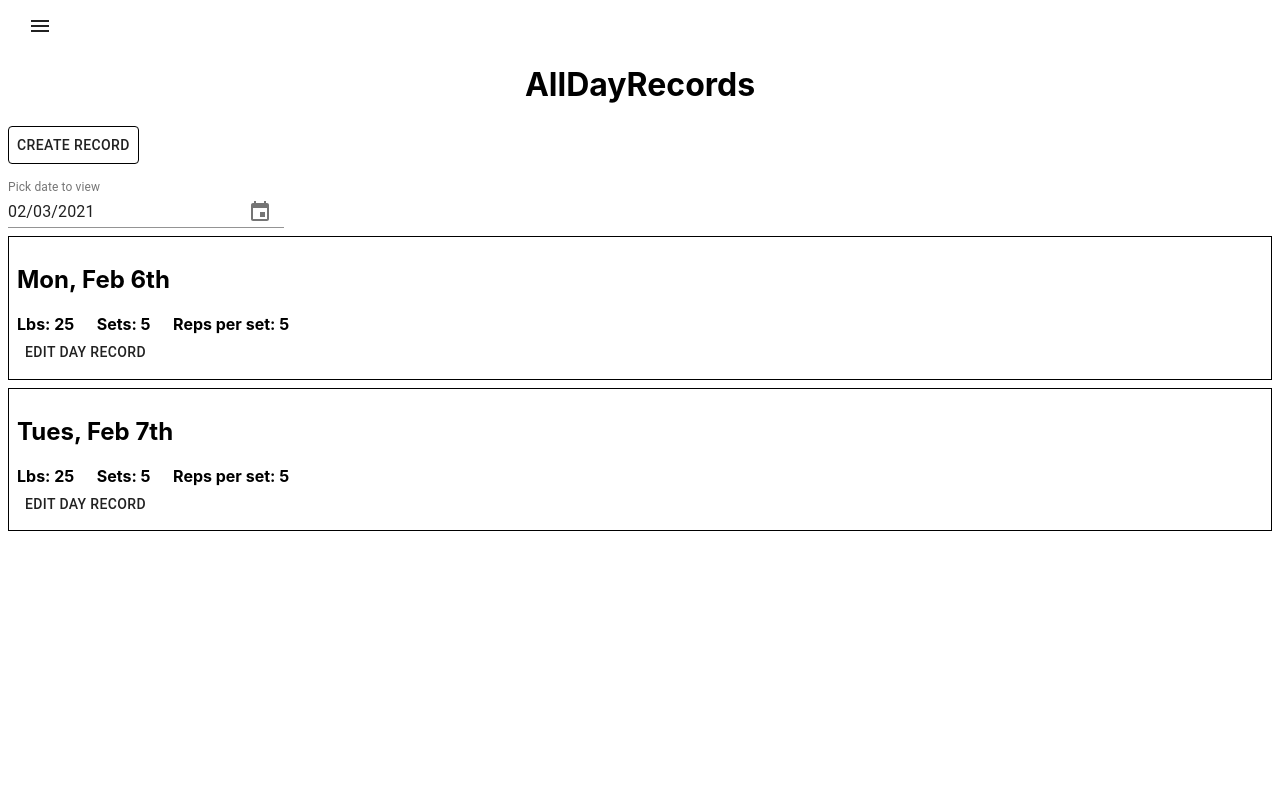
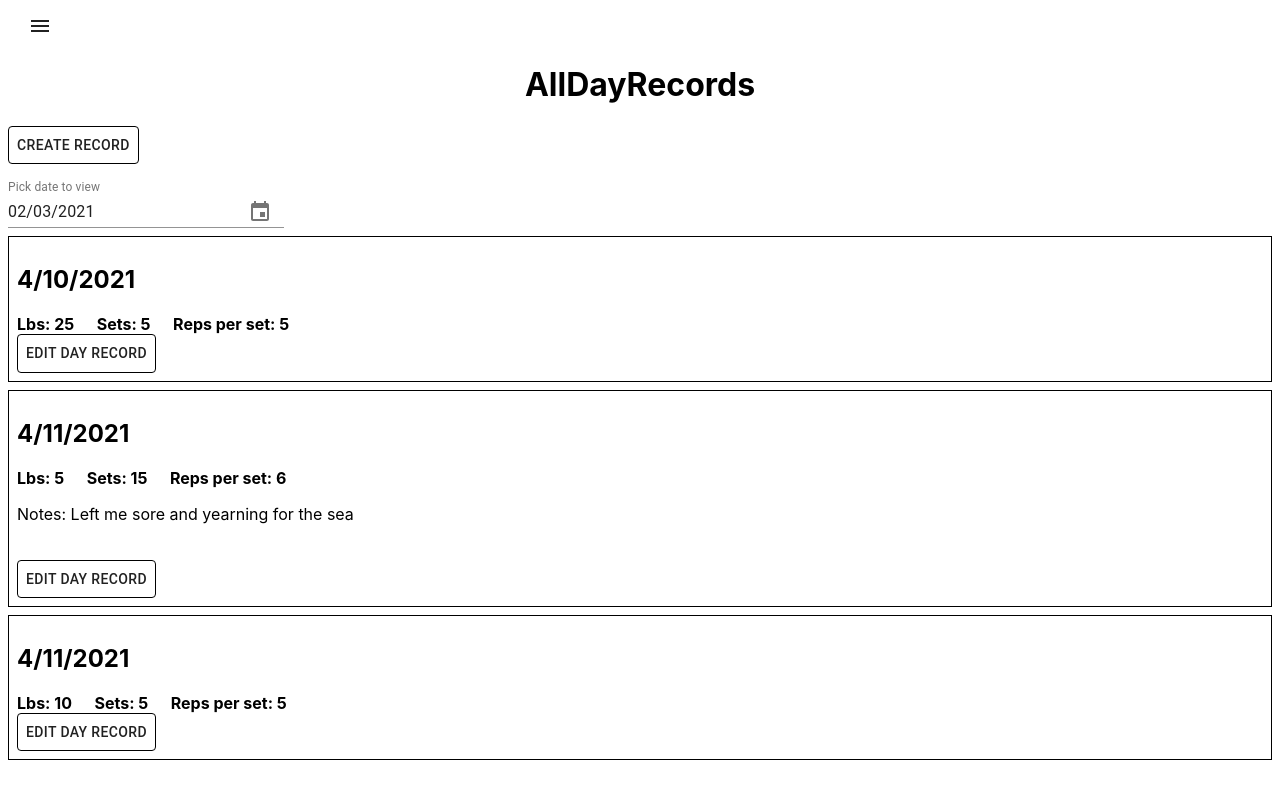
Before and after one commit to michael-small/strength-star, a React (Create React App) app: page /alldayrecords in a window 1280 px wide. Shown: the top 790 px of the page. Built offline with nearby package versions, Linux system fonts and the light colour scheme.

Commit message:
Iterate over day records with props
Also imports axios from a failed attempt to read local JSON... I tried
a few things, the solution included, and axios was apart of it
during one. Then I must have done something slightly different and
it worked...

```diff
--- a/package.json
+++ b/package.json
@@ -10,6 +10,7 @@
     "@testing-library/jest-dom": "^5.11.4",
     "@testing-library/react": "^11.1.0",
     "@testing-library/user-event": "^12.1.10",
+    "axios": "^0.21.1",
     "date-fns": "^2.17.0",
     "node-sass": "^4.14.1",
     "react": "^17.0.1",
--- a/src/components/Records/AllDayRecords/AllDayRecords.js
+++ b/src/components/Records/AllDayRecords/AllDayRecords.js
@@ -2,18 +2,39 @@ import React, { Component } from 'react';
 import DayRecord from '../DayRecord/DayRecord';
 import RecordDatePicker from '../RecordDatePicker/RecordDatePicker';
 import CreateRecordButton from '../CreateRecord/CreateRecordButton/CreateRecordButton';
+import days from './dayRecords.json';
 
 export default class AllDayRecords extends Component {
+	state = {
+		days: [],
+	};
+
+	sortByDate() {
+		this.setState((prevState) => {
+			this.state.days.sort((a, b) => a.date - b.date);
+		});
+	}
+
 	render() {
 		return (
 			<div>
 				<h1 style={{ textAlign: 'center' }}>AllDayRecords</h1>
-				{/*To be iterated over*/}
 				<CreateRecordButton></CreateRecordButton>
+				<RecordDatePicker></RecordDatePicker>
 
-				<RecordDatePicker></RecordDatePicker>
-				<DayRecord date='Mon, Feb 6th'></DayRecord>
-				<DayRecord date='Tues, Feb 7th'></DayRecord>
+				{days.map(function (name, index) {
+					return (
+						<div key={index}>
+							<DayRecord
+								date={name.date}
+								lbs={name.lbs}
+								sets={name.sets}
+								repsPerSet={name.repsPerSet}
+								notes={name.notes}
+							></DayRecord>
+						</div>
+					);
+				})}
 			</div>
 		);
 	}
--- /dev/null
+++ b/src/components/Records/AllDayRecords/dayRecords.json
@@ -0,0 +1,26 @@
+[
+	{
+		"date": "4/10/2021",
+		"workout": "Dogsled Grabs",
+		"lbs": "25",
+		"sets": "5",
+		"repsPerSet": "5",
+		"notes": ""
+	},
+	{
+		"date": "4/11/2021",
+		"workout": "Dead Man's Lift",
+		"lbs": "5",
+		"sets": "15",
+		"repsPerSet": "6",
+		"notes": "Left me sore and yearning for the sea"
+	},
+	{
+		"date": "4/11/2021",
+		"workout": "Knee Presses",
+		"lbs": "10",
+		"sets": "5",
+		"repsPerSet": "5",
+		"notes": ""
+	}
+]
--- a/src/components/Records/DayRecord/DayRecord.js
+++ b/src/components/Records/DayRecord/DayRecord.js
@@ -19,15 +19,21 @@ export default class DayRecord extends Component {
 			}
 		`;
 
+		const areNotes = this.props.notes.length > 0;
+
 		return (
 			<div className={classes.Day}>
 				{/* Of course these will be props that `AllDayRecords` will iterate on later, I'm just lazy right now and about to go to work*/}
 				<h2>{this.props.date}</h2>
-				<b>Lbs: 25</b> &nbsp;&nbsp;&nbsp; <b>Sets: 5</b>{' '}
-				&nbsp;&nbsp;&nbsp; <b>Reps per set: 5</b>
+				<b>Lbs: {this.props.lbs}</b> &nbsp;&nbsp;&nbsp;{' '}
+				<b>Sets: {this.props.sets}</b> &nbsp;&nbsp;&nbsp;{' '}
+				<b>Reps per set: {this.props.repsPerSet}</b>
+				{this.props.notes.length > 0 && (
+					<p>Notes: {this.props.notes}</p>
+				)}
 				{/* Bad styling practices go <br> (TODO: don't do this) <3 Paul */}
 				<br />
-				<Button className={classes.EditButton}>
+				<Button style={{ border: '1px solid black' }}>
 					<StyledLink to={'/editdayrecord'}>
 						Edit Day Record
 					</StyledLink>
```
